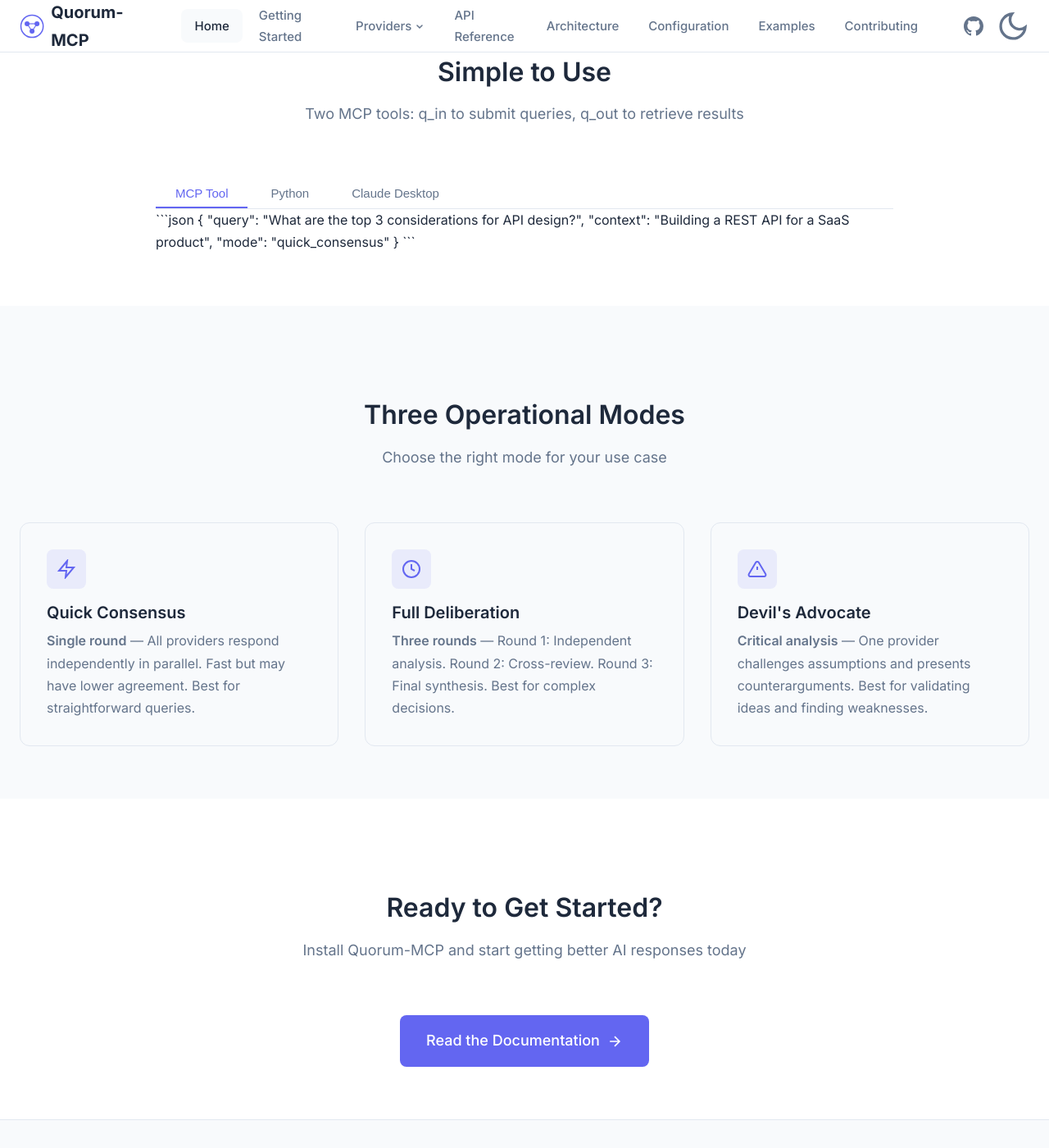
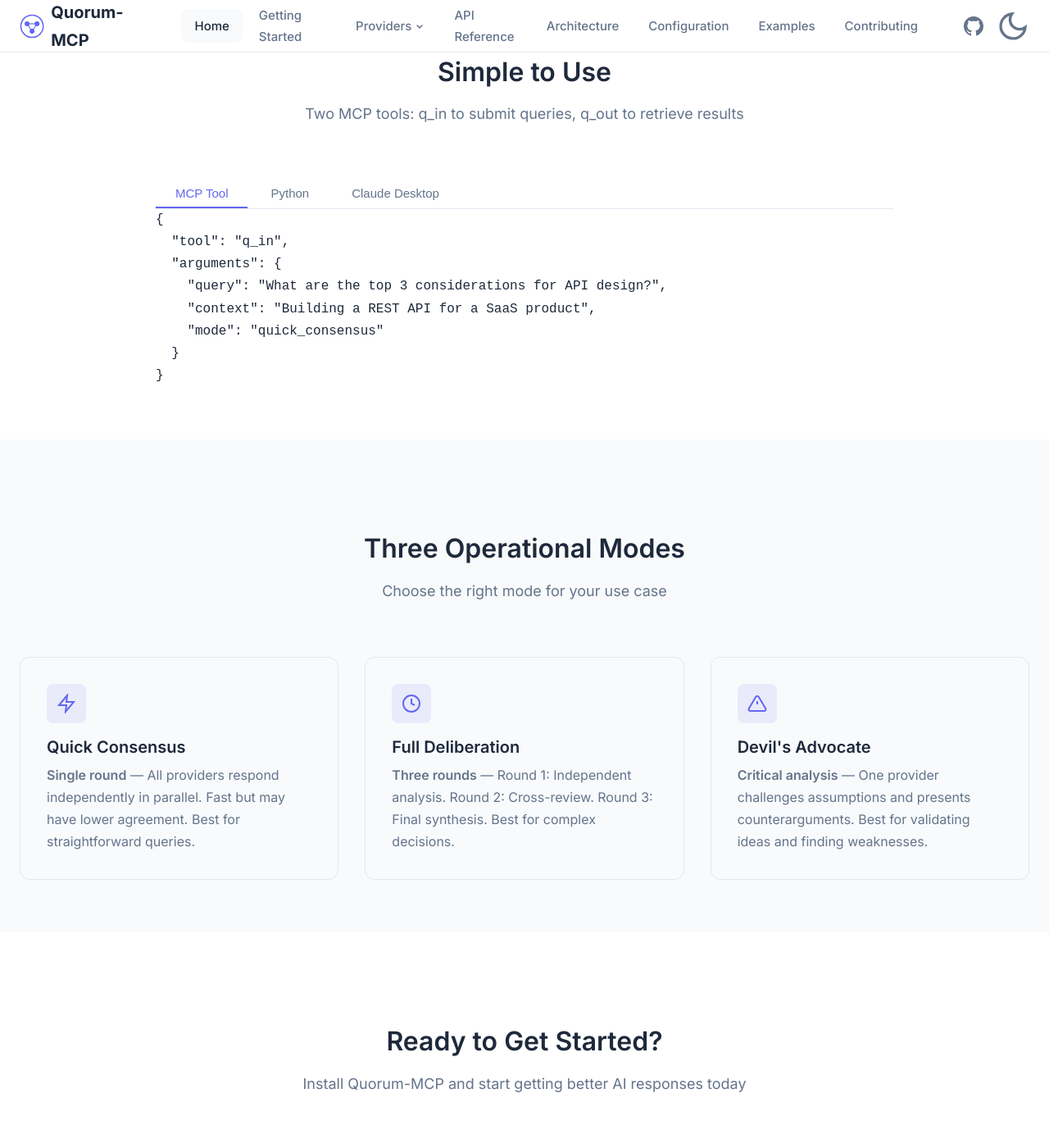
Before and after one commit to aj-geddes/quorum-mcp, a Jekyll site: the page built from docs/index.html, in a window 1280 px wide and 1400 px high, scrolled down 2186 px. Shown: the whole window at 82% size. Built offline with Jekyll 4.4.1, drawn with Linux system fonts in a browser that asks for light colours.

Commit message:
fix: Fix GitHub Pages code tabs and pre-commit configuration
Documentation fixes:
- Convert markdown code fence to proper HTML pre/code tags
- Add tab switching functionality with JavaScript
- Add CSS styles for code panels
- Include three code examples: MCP Tool, Python, and Claude Desktop

Pre-commit fixes:
- Remove hardcoded python3.10 version requirement from black
- Remove hardcoded python3.10 from mypy args
- Remove deprecated --safe arg from check-yaml hook
- Allows pre-commit to work with any Python 3.x version

🤖 Generated with [Claude Code](https://claude.com/claude-code)

Co-Authored-By: Claude <noreply@anthropic.com>

````diff
--- a/docs/assets/css/main.css
+++ b/docs/assets/css/main.css
@@ -871,6 +871,25 @@ strong {
   border-bottom-color: var(--color-primary);
 }
 
+/* Code Panels */
+.code-panels {
+  margin-top: 0;
+}
+
+.code-panel {
+  display: none;
+}
+
+.code-panel.active {
+  display: block;
+}
+
+.code-panel pre {
+  margin: 0;
+  border-top-left-radius: 0;
+  border-top-right-radius: 0;
+}
+
 /* ============================================
    Footer
    ============================================ */
--- a/docs/assets/js/main.js
+++ b/docs/assets/js/main.js
@@ -237,6 +237,41 @@
   }
 
   // ============================================
+  // Code Tabs
+  // ============================================
+  function initCodeTabs() {
+    const tabContainers = document.querySelectorAll('.code-tabs');
+
+    tabContainers.forEach(container => {
+      const tabs = container.querySelectorAll('.code-tab');
+      const panelContainer = container.nextElementSibling;
+
+      if (!panelContainer || !panelContainer.classList.contains('code-panels')) return;
+
+      const panels = panelContainer.querySelectorAll('.code-panel');
+
+      tabs.forEach(tab => {
+        tab.addEventListener('click', () => {
+          const targetPanel = tab.dataset.tab;
+
+          // Update active tab
+          tabs.forEach(t => t.classList.remove('active'));
+          tab.classList.add('active');
+
+          // Update active panel
+          panels.forEach(panel => {
+            if (panel.dataset.panel === targetPanel) {
+              panel.classList.add('active');
+            } else {
+              panel.classList.remove('active');
+            }
+          });
+        });
+      });
+    });
+  }
+
+  // ============================================
   // Initialize All Features
   // ============================================
   function init() {
@@ -246,6 +281,7 @@
     initSmoothScroll();
     initCodeCopy();
     initExternalLinks();
+    initCodeTabs();
   }
 
   // Run on DOM ready
--- a/docs/index.html
+++ b/docs/index.html
@@ -191,19 +191,45 @@ description: Multi-AI Consensus System - Orchestrate multiple AI providers throu
     </header>
 
     <div class="code-tabs">
-      <button class="code-tab active">MCP Tool</button>
-      <button class="code-tab">Python</button>
-      <button class="code-tab">Claude Desktop</button>
+      <button class="code-tab active" data-tab="mcp">MCP Tool</button>
+      <button class="code-tab" data-tab="python">Python</button>
+      <button class="code-tab" data-tab="claude">Claude Desktop</button>
     </div>
 
-```json
-{
-  "query": "What are the top 3 considerations for API design?",
-  "context": "Building a REST API for a SaaS product",
-  "mode": "quick_consensus"
-}
-```
+    <div class="code-panels">
+      <div class="code-panel active" data-panel="mcp">
+        <pre><code class="language-json">{
+  "tool": "q_in",
+  "arguments": {
+    "query": "What are the top 3 considerations for API design?",
+    "context": "Building a REST API for a SaaS product",
+    "mode": "quick_consensus"
+  }
+}</code></pre>
+      </div>
 
+      <div class="code-panel" data-panel="python">
+        <pre><code class="language-python">from quorum_mcp import Orchestrator
+
+orchestrator = Orchestrator()
+result = await orchestrator.run_consensus(
+    query="What are the top 3 considerations for API design?",
+    context="Building a REST API for a SaaS product",
+    mode="quick_consensus"
+)
+print(result.synthesis)</code></pre>
+      </div>
+
+      <div class="code-panel" data-panel="claude">
+        <pre><code class="language-text">In Claude Desktop, simply ask:
+
+"Use the quorum tool to get consensus on:
+What are the top 3 considerations for API design?
+Context: Building a REST API for a SaaS product"
+
+Claude will call q_in and return the consensus.</code></pre>
+      </div>
+    </div>
   </div>
 </section>
 
````
Also changed, not shown: .pre-commit-config.yaml.
